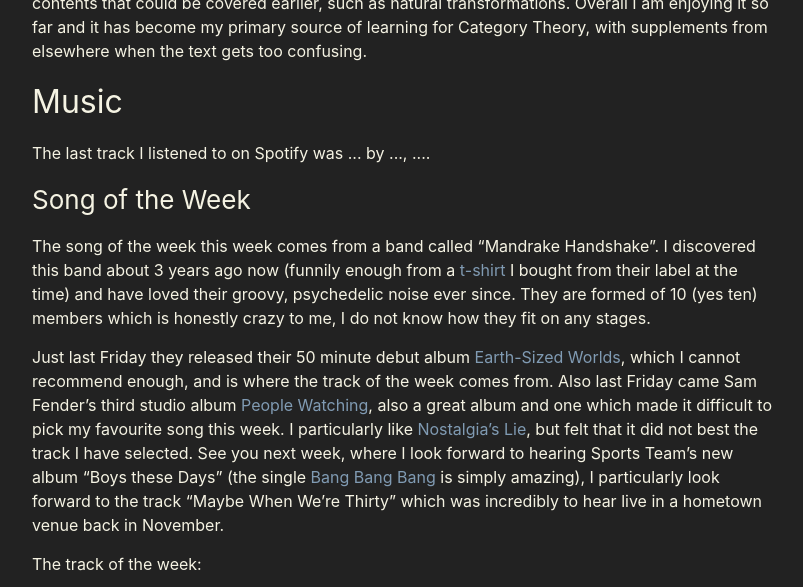
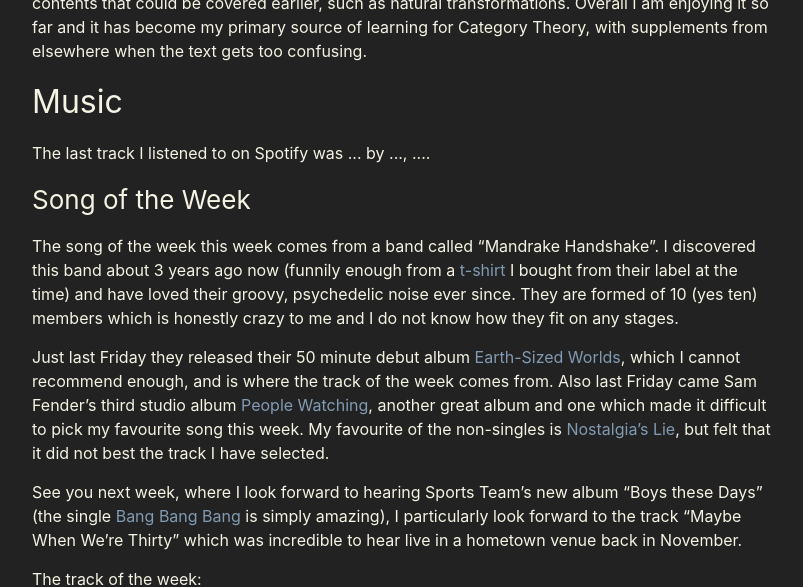
Before and after one commit to awsloth/awsloth.github.io, a Jekyll site: the page built from media.markdown, in a window 1280 px wide and 900 px high, scrolled down 755 px, cut to the strip 0-587 px from the top of the window. Shown: the whole strip, without its empty margins (238-1041 px from the left). Built offline with Jekyll 4.4.1, drawn with Linux system fonts in a browser that asks for light colours; a script that is not in the unit is left out.

Commit message:
Fix spelling and grammar

```diff
--- a/media.markdown
+++ b/media.markdown
@@ -36,9 +36,11 @@
 
 ### Song of the Week
 
-The song of the week this week comes from a band called "Mandrake Handshake". I discovered this band about 3 years ago now (funnily enough from a [t-shirt](https://assets.bigcartel.com/product_images/299058000/WhatsApp+Image+2021-03-16+at+09.36.49.jpeg?auto=format&fit=max&h=1200&w=1200) I bought from their label at the time) and have loved their groovy, psychedelic noise ever since. They are formed of 10 (yes ten) members which is honestly crazy to me, I do not know how they fit on any stages.
+The song of the week this week comes from a band called "Mandrake Handshake". I discovered this band about 3 years ago now (funnily enough from a [t-shirt](https://assets.bigcartel.com/product_images/299058000/WhatsApp+Image+2021-03-16+at+09.36.49.jpeg?auto=format&fit=max&h=1200&w=1200) I bought from their label at the time) and have loved their groovy, psychedelic noise ever since. They are formed of 10 (yes ten) members which is honestly crazy to me and I do not know how they fit on any stages.
 
-Just last Friday they released their 50 minute debut album [Earth-Sized Worlds](https://open.spotify.com/album/4cLeoigCgulrTWiYszW61K?si=CVe3aRTTQ8uLr0pritXo2w), which I cannot recommend enough, and is where the track of the week comes from. Also last Friday came Sam Fender's third studio album [People Watching](https://open.spotify.com/album/6Abecbed8BYAdHy9RaVoY7?si=mHSqnUxqT8uHrOoNvxqVNg), also a great album and one which made it difficult to pick my favourite song this week. I particularly like [Nostalgia's Lie](https://open.spotify.com/track/10MJWoKUV6AthUYR323MqB?si=8711c08855b4409c), but felt that it did not best the track I have selected. See you next week, where I look forward to hearing Sports Team's new album "Boys these Days" (the single [Bang Bang Bang](https://open.spotify.com/track/6SZiBRJYG3rd3yiU4PDsxZ?si=45a24f6883fa4e73) is simply amazing), I particularly look forward to the track "Maybe When We're Thirty" which was incredibly to hear live in a hometown venue back in November.
+Just last Friday they released their 50 minute debut album [Earth-Sized Worlds](https://open.spotify.com/album/4cLeoigCgulrTWiYszW61K?si=CVe3aRTTQ8uLr0pritXo2w), which I cannot recommend enough, and is where the track of the week comes from. Also last Friday came Sam Fender's third studio album [People Watching](https://open.spotify.com/album/6Abecbed8BYAdHy9RaVoY7?si=mHSqnUxqT8uHrOoNvxqVNg), another great album and one which made it difficult to pick my favourite song this week. My favourite of the non-singles is [Nostalgia's Lie](https://open.spotify.com/track/10MJWoKUV6AthUYR323MqB?si=8711c08855b4409c), but felt that it did not best the track I have selected.
+
+See you next week, where I look forward to hearing Sports Team's new album "Boys these Days" (the single [Bang Bang Bang](https://open.spotify.com/track/6SZiBRJYG3rd3yiU4PDsxZ?si=45a24f6883fa4e73) is simply amazing), I particularly look forward to the track "Maybe When We're Thirty" which was incredible to hear live in a hometown venue back in November.
 
 The track of the week:
 
```
